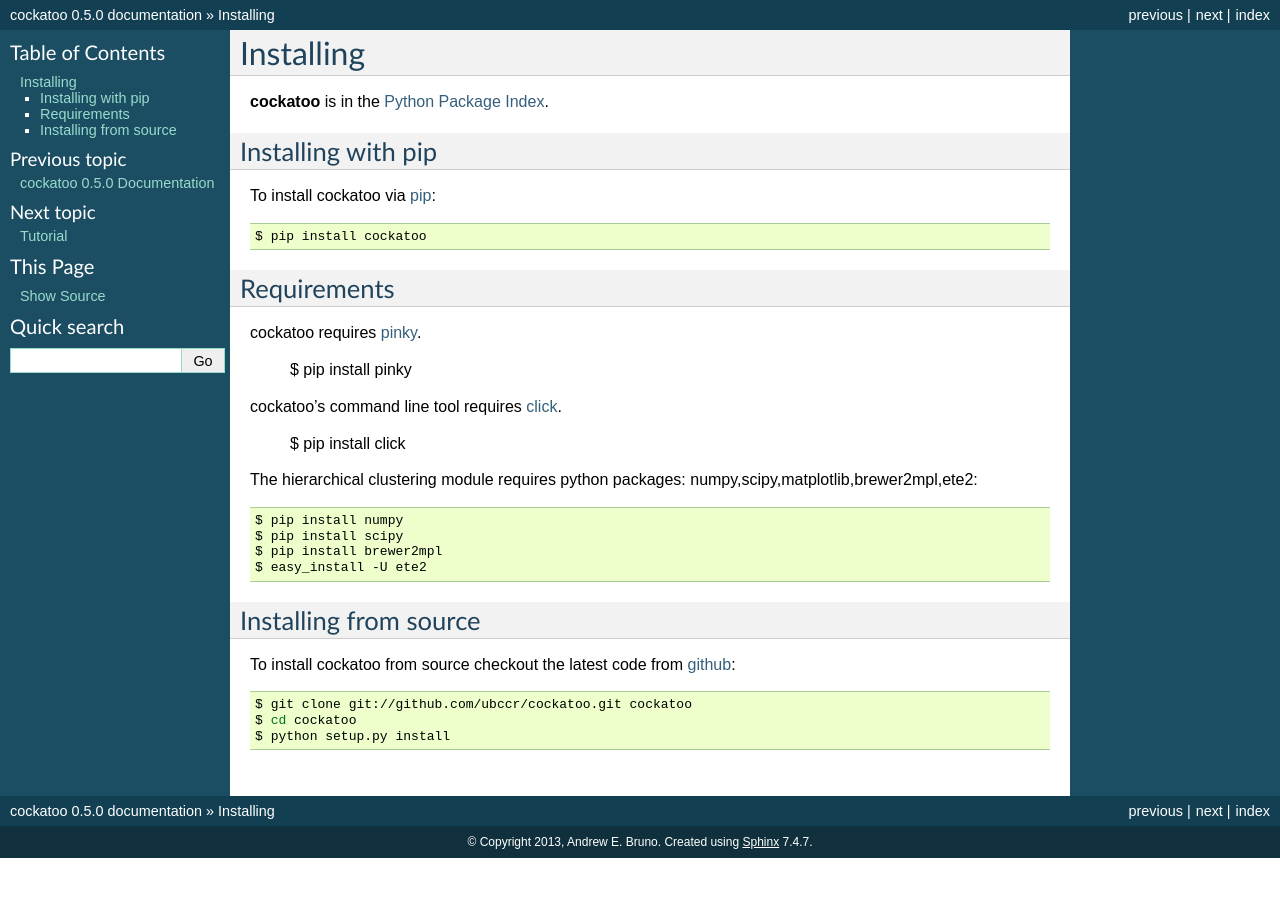
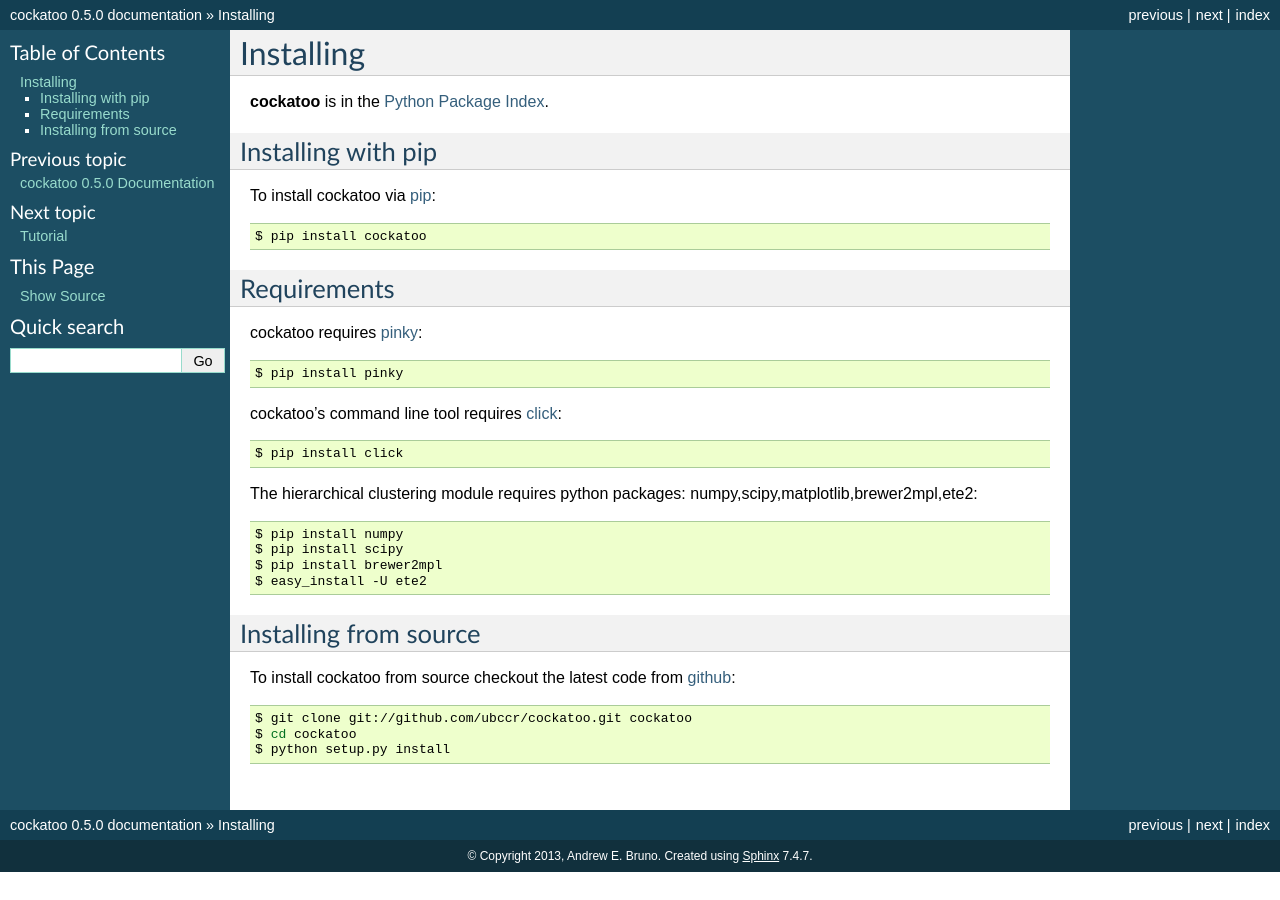
Before and after one commit to ubccr/cockatoo, a Sphinx documentation site: the page built from docs/installation.rst, in a window 1280 px wide. Built offline with Sphinx 7.4.7, drawn with Linux system fonts in a browser that asks for light colours.

```diff
--- a/docs/installation.rst
+++ b/docs/installation.rst
@@ -14,11 +14,11 @@ To install cockatoo via `pip <http://pypi.python.org/pypi/pip>`_::
 Requirements
 -------------------
 
-cockatoo requires `pinky <https://github.com/ubccr/pinky>`_.
+cockatoo requires `pinky <https://github.com/ubccr/pinky>`_::
 
   $ pip install pinky
 
-cockatoo's command line tool requires `click <http://click.pocoo.org/>`_.
+cockatoo's command line tool requires `click <http://click.pocoo.org/>`_::
 
   $ pip install click
 
```
